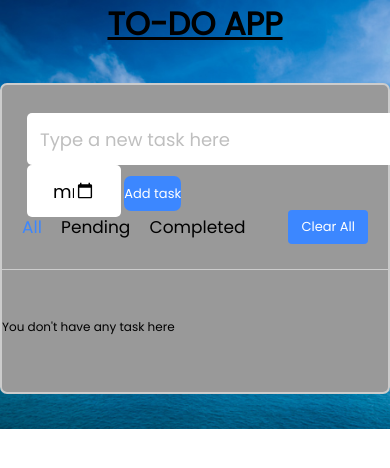
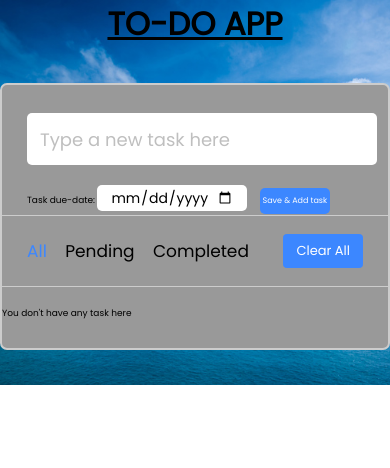
Before and after one commit to AlaphaSimanga/TO-DO-APP, a plain HTML site: page TO-DO-APP/index.html in a window 390 px wide. Drawn offline with nearby package versions, Linux system fonts and the light colour scheme.

Commit message:
Final submission
Final submission

```diff
--- a/TO-DO-APP/css/stylesheet.css
+++ b/TO-DO-APP/css/stylesheet.css
@@ -21,7 +21,7 @@ h1{
 }
 
 .wrapper {
-    max-width: 405px;
+    max-width: 425px;
     margin: 35px auto;
     border: 2px solid #ccc;
     background: #999;
@@ -31,46 +31,54 @@ h1{
 
 .task-input {
     outline: none;
-    width: 450px;
     height: 52px;
     padding: 0 25px;
     position: relative;
+    margin-bottom: 50px;
 }
 
 .task-input input {
-    height: 100%;
+    height: 52px;
+    width: 350px;
     outline: none;
     font-size: 18px;
     border-radius: 5px;
     border: none;
     padding: 0 13px 0 13px;
     position: relative;
+    margin-bottom: 20px;
 }
 
 .task-input input::placeholder {
     color: #bfbfbf;
 }
 
-.task-input #due-date{
-    width: 28%;
+.task-input .date{
+    width: 150px;
+    height: 50%;
     cursor: pointer;
     border-radius: 5px;
-    font-size: 18px;
-    padding: 0 25px;
+    font-size: 14px;
+    outline: none;
 }
 
 .task-input .task-btn {
-    height: 35px;
+    outline: none;
+    width: 70px;
+    height: 50%;
     background: #3c87ff;
     color: #fff;
     cursor: pointer;
-    font-size: 13px;
-    border-radius: 7px;
+    font-size: 8px;
+    border-radius: 5px;
     border: none;
-    margin: 6px 0;
+    margin-left: 10px;
+    padding: -3px 13px;
+
 }
 
 .controls,li {
+
     display: flex;
     align-items: center;
     justify-content: space-between;
@@ -78,7 +86,8 @@ h1{
 
 .controls {
     margin: 20px auto;
-    padding: 25px 20px;
+    padding: 18px 25px;
+    border-top: 1px solid #ccc;
     border-bottom: 1px solid #ccc;
 }
 
@@ -110,7 +119,6 @@ h1{
 .task-box {
     max-width: 405px;
     margin: auto;
-    padding: 28px 0;
 }
 
 .task-box .task {
@@ -118,7 +126,6 @@ h1{
     font-size: 17px;
     margin-bottom: 2px;
     padding: 14px;
-    border-bottom: 1px solid #ccc;
     border: 1px #fff solid;
     border-radius: 7px;
     background: #fff;
@@ -190,43 +197,45 @@ h1{
 }
 
 /*Media Queries*/
-/*code for mobile devices smaller that 600px*/
-@media only screen and (max-width:600px){
+/*code for mobile devices smaller that 480px*/
+@media only screen and (max-width:480px){
     div{
       max-width: 100%;
-      font-size: 12px;
+      height: 100%;
+      font-size: 9px;
     }
-
+    controls{
+        max-width: 100%;
+        font-size: 9px;
+    }
   }
 
   /*Medium devices(tablets, 768px)*/
   @media only screen and (max-width:768px){
-    div{
+    wrapper{
      max-width: 100%;
+     height: 100%;
+     font-size: 9px;
     }
-    .col-sm-6{
-      max-width: 100%;
+    controls{
+        max-width: 100%;
+        font-size: 9px;
     }
-
   }
 
   /*Large devices(laptops,992px and up)*/
-  @media only screen and (max-width:992px){
-    div{
+  @media only screen and (max-width:1024px){
+    wrapper{
       max-width: 100%;
+      height: 100%;
+      font-size: 9px;
     }
-    .col-sm-6{
-      max-width: 100%;
-    }
-
   }
 
-  @media only screen and (max-width:1024px){
-    div{
+  @media only screen and (max-width:1200px){
+    wrapper{
       max-width: 100%;
+      height: 100%;
+      font-size: 9px;
     }
-    .col-sm-6{
-      max-width: 100%;
-    }
-
   }
--- a/TO-DO-APP/index.html
+++ b/TO-DO-APP/index.html
@@ -20,9 +20,9 @@
             <!--Type a new task-->
             <input type="text" id="newTask" placeholder="Type a new task here">
             <!--Choose the due due of the task-->
-            <input type="date" id="due-date">
+            Task due-date: <input type="date" id="due-date" class="date">
             <!--When the button is clicked it should add a new task-->
-            <button type="button" class="task-btn" onclick="taskAdd()">Add task</button>
+            <button type="button" class="task-btn" onclick="taskAdd()">Save & Add task</button>
         </div>
 
         <div class="controls">
@@ -42,9 +42,7 @@
 
     </div>
 
-    <!--<script src="https://code.jquery.com/jquery-3.0.0.min.js"></script>-->
     <!--Link of the external Javascript file-->
     <script src="js/app.js"></script>
 </body>
-
 </html>
--- a/TO-DO-APP/js/app.js
+++ b/TO-DO-APP/js/app.js
@@ -1,5 +1,4 @@
 const taskInput = document.querySelector(".task-input input"),
-    addTask = document.querySelector(".task-btn"),
     filters = document.querySelectorAll(".filters span"),
     clearAll = document.querySelector(".clear-btn"),
     taskBox = document.querySelector(".task-box");
@@ -28,7 +27,7 @@ function showTodo(filter) {
                 li += `<li class="task">
                         <label for="${id}">
                           <input onclick="updateStatus(this)" type="checkbox" id="${id}" ${isCompleted}>
-                   <p class=${isCompleted}>${todo.name}</p>
+                          <p class="${isCompleted}">${todo.name}</p>
                         </label>
                         <div class="settings">
                             <i onclick="showMenu(this)" class="uil uil-ellipsis-h"></i>
@@ -40,41 +39,14 @@ function showTodo(filter) {
                     </li>`;
             }
         });
-
     }
     //if li is not empty,insert this value inside taskbox else insert span
     taskBox.innerHTML = li || `<span>You don't have any task here</span>`;
+}
 
-}
 showTodo("all");
 
-/*function sortUL(selector) {
-    var $ul = $(selector);
-    $ul.find('li').sort(function(a, b) {
-      var upA = $(a).text().toUpperCase();
-      var upB = $(b).text().toUpperCase();
-      return (upA < upB) ? -1 : (upA > upB) ? 1 : 0;
-    }).appendTo(selector);
-  };
-
-  $(document).ready(function() {
-    sortUL(".task-box");
-});*/
-
-/*function sortList(ul) {
-    var ul = document.getElementById(ul);
-
-    Array.from(ul.getElementsByTagName("LI"))
-        .sort((a, b) => a.textContent.localeCompare(b.textContent))
-        .forEach(li => ul.appendChild(li));
-}
-
-sortList("task");*/
-
-
-
-
-function showMenu(selectedTask) {
+const showMenu = function (selectedTask) {
     //Getting task menu div
     let taskMenu = selectedTask.parentElement.lastElementChild;
     taskMenu.classList.add("show");
@@ -87,13 +59,13 @@ function showMenu(selectedTask) {
 }
 
 //Edit the task
-function editTask(taskId, taskName) {
+const editTask = function (taskId, taskName) {
     editId = taskId;
     isEditedTask = true;
     taskInput.value = taskName;
 }
 
-function deleteTask(deleteId) {
+const deleteTask = function (deleteId) {
     //Removing selected task from the array/todos
     todos.splice(deleteId, 1);
     localStorage.setItem("todo-list", JSON.stringify(todos));
@@ -105,11 +77,10 @@ clearAll.addEventListener("click", () => {
     todos.splice(0, todos.length);
     localStorage.setItem("todo-list", JSON.stringify(todos));
     showTodo("all");
-
 });
 
 
-function updateStatus(selectedTask) {
+const updateStatus = function (selectedTask) {
     //Getting paragraph that contains the task name
     let taskName = selectedTask.parentElement.lastElementChild;
     if (selectedTask.checked) {
@@ -129,21 +100,25 @@ function taskAdd() {
     const taskItem = document.createElement("p");
     let userTask = taskInput.value.trim();
     if (userTask) {
-        if (!isEditedTask) { //If is editedTask is not true
+        if (!isEditedTask) {   //If is editedTask is not true
             if (!todos) {      //if todos doesn't exist, pass an empty array to todos
                 todos = [];
             }
-            //Add the due date for the task to be completed
+
+            //Add the due date of the task to be completed
             if (inputDate != '') {
                 userTask = userTask + " by " + inputDate
             }
+
             let taskInfo = { name: userTask, status: "pending" };
-            todos.push(taskInfo);  //Adding new task to todos
+            todos.push(taskInfo);//Adding new task to todos
+
         } else {
             isEditedTask = false;
             todos[editId].name = userTask;
         }
 
+        //Clear the input
         taskInput.value = "";
         localStorage.setItem("todo-list", JSON.stringify(todos));
         showTodo("all");
@@ -151,4 +126,5 @@ function taskAdd() {
     }
     let addtoTasks = document.createTextNode(taskField);
     taskItem.appendChild(addtoTasks);
+
 }
```
Lines whose indentation alone changed are shown as unchanged.
